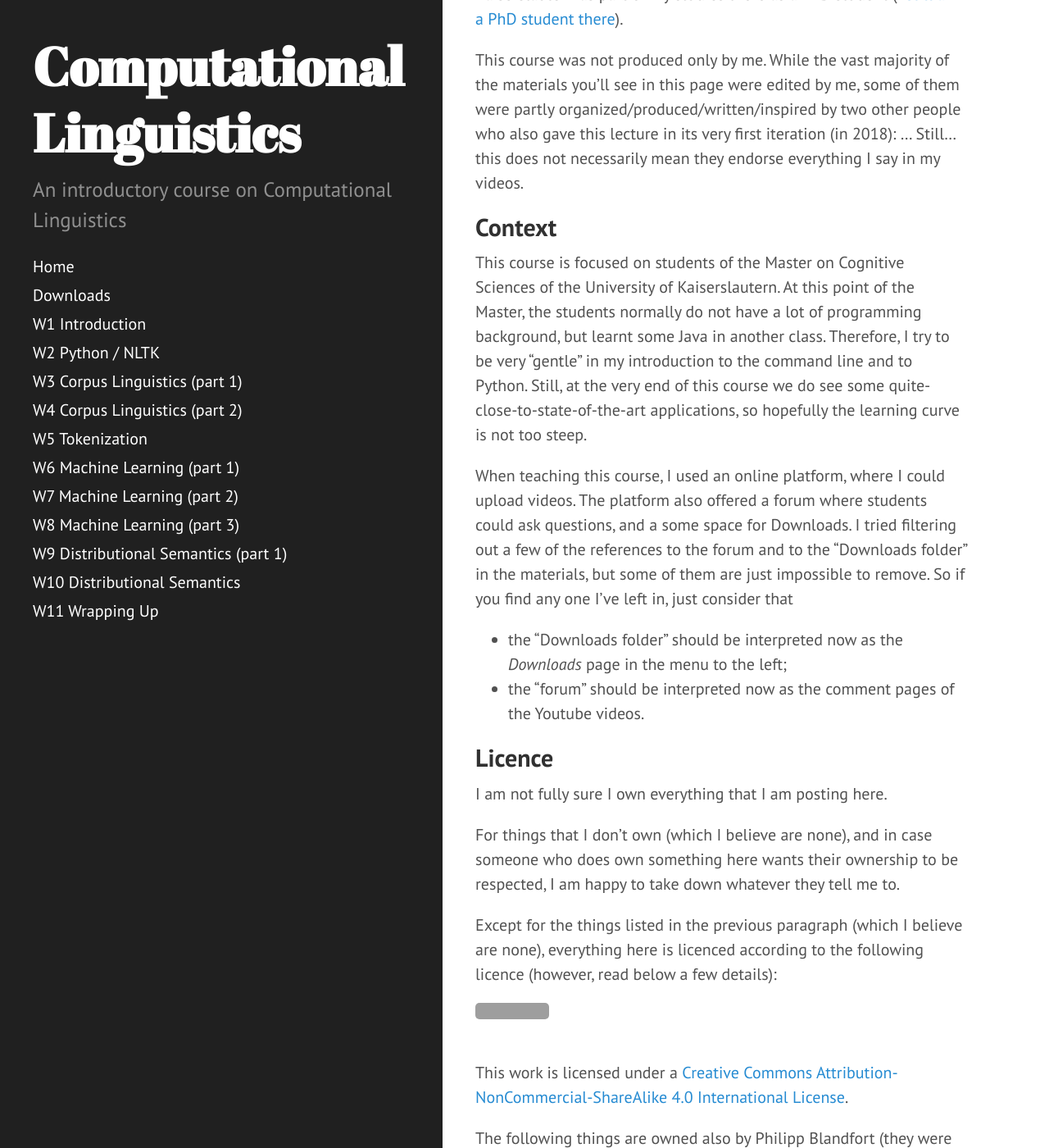
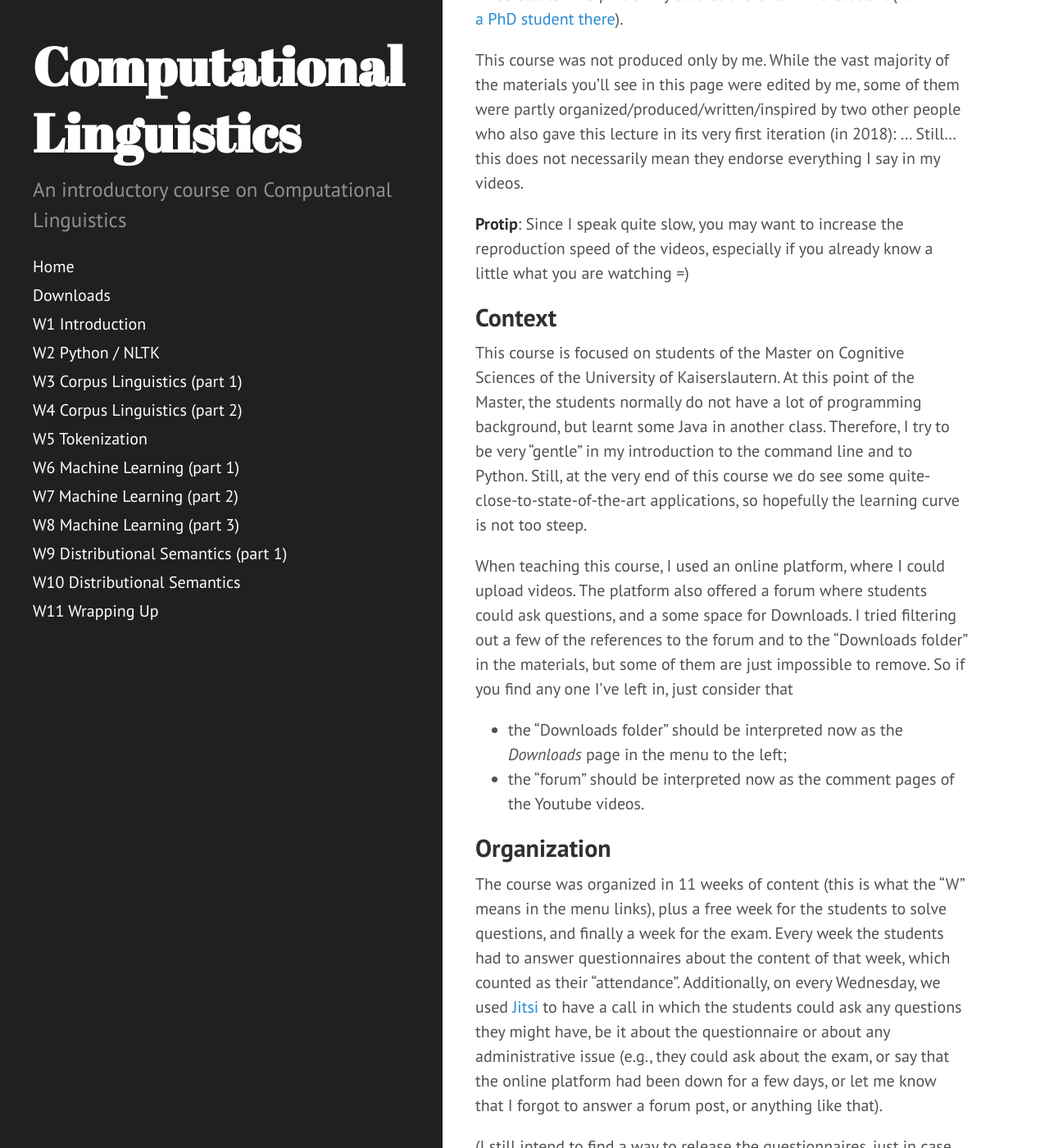
Before and after one commit to jcbgamboa/computational_linguistics, a Jekyll site: the page built from index.md, in a window 1280 px wide and 1400 px high, scrolled down 309 px. Shown: the whole window at 82% size. Built offline with Jekyll 4.4.1, drawn with Linux system fonts in a browser that asks for light colours; some of the changed text lies outside the part shown; grey boxes are pictures that could not be loaded.

Commit message:
Add 'Organization'; add Protip

```diff
--- a/index.md
+++ b/index.md
@@ -20,6 +20,10 @@ two other people who also gave this lecture in its very first iteration
 (in 2018): ...
 Still... this does not necessarily mean they endorse everything I say in
 my videos.
+
+**Protip**: Since I speak quite slow, you may want to increase the
+  reproduction speed of the videos, especially if you already know a little
+  what you are watching =)
 
 
 Context
@@ -45,6 +49,25 @@ consider that
  * the "forum" should be interpreted now as the comment pages of the
    Youtube videos.
 
+
+Organization
+------------
+
+The course was organized in 11 weeks of content (this is what the "W"
+means in the menu links), plus a free week for the
+students to solve questions, and finally a week for the exam. Every week
+the students had to answer questionnaires about the content of that week,
+which counted as their "attendance". Additionally, on every
+Wednesday, we used
+[Jitsi](https://meet.jit.si/)
+to have a call in which the students could ask any questions they might
+have, be it about the questionnaire or about any administrative issue
+(e.g., they could ask about the exam, or say that the online platform
+had been down for a few days, or let me know that I forgot to answer a
+forum post, or anything like that).
+
+(I still intend to find a way to release the questionnaires, just in case
+anyone is wondering)
 
 
 Licence
@@ -77,7 +100,6 @@ In these cases, if you use them, mention both of us as authors =)
 
 The following things are owned also by ...
 
-
 For all the other things (the text of the pages, the other jupyter
 notebooks, the other slides, and the Youtube videos), you can mention only me
 as the author.
```
